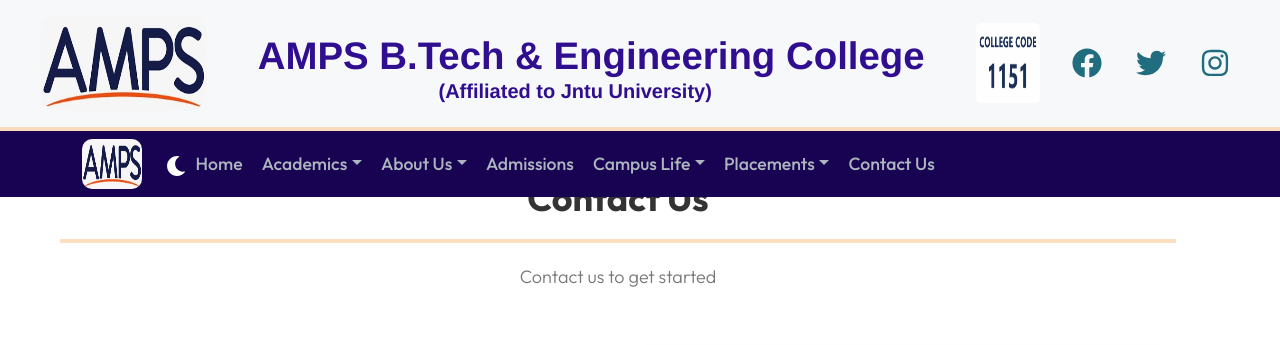
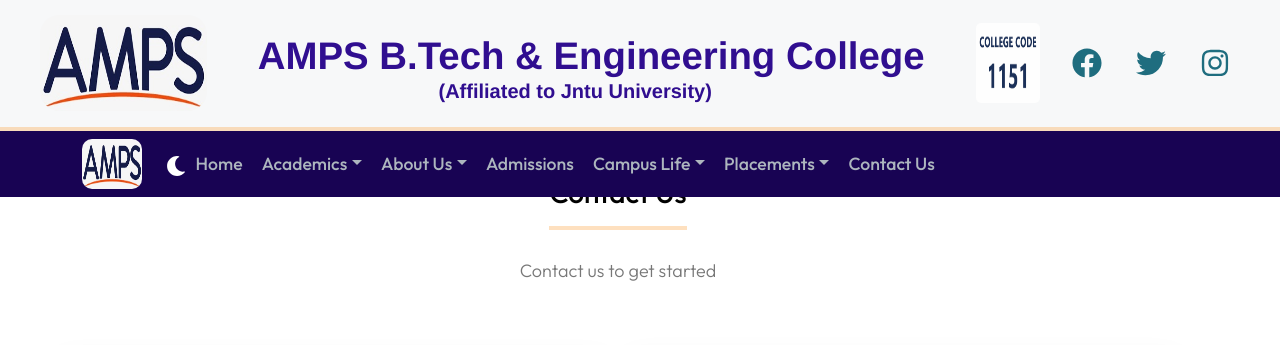
Before and after one commit to parusharam1425/amps_College_Web, a React (Create React App) app: page /contact in a window 1280 px wide. Shown: the top 345 px of the page. Built offline with nearby package versions, Linux system fonts and the light colour scheme.

Commit message:
Validation Updated

```diff
--- a/src/routes/Contact.js
+++ b/src/routes/Contact.js
@@ -42,14 +42,20 @@
     <section id="contact" className="contact">
       <div className="container">
         <div className="section-title">
-          <h2>Contact Us  </h2>
-          <hr className='hr' style={{marginBottom:'1rem'}}/>
+        <div className=' a_head col-12 col-md-12'>
+        <h3 className='' data-aos="fade-up"
+                data-aos-delay="200" >
+          Contact Us
+          <hr className='hr '/>
+        </h3>
+        </div>
 
-          <p className='para'>Contact us to get started</p>
+          <p className='para' data-aos="fade-up"
+                data-aos-delay="200">Contact us to get started</p>
         </div>
 
         <div className="row">
-        <div className=" c col-12 col-md-6 mt-5 mt-0">
+        <div className=" c col-12 col-md-6 mt-0">
             <form action="#" method="POST" role="form" className="php-email-form" onSubmit={submitHandler}>
               <div className="row">
                 <div className="form-group col-md-6">
```
